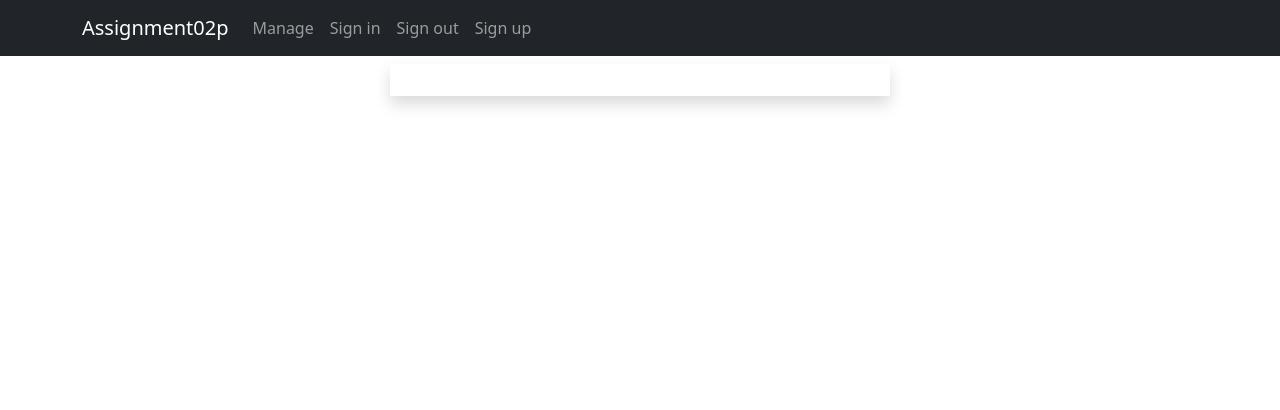
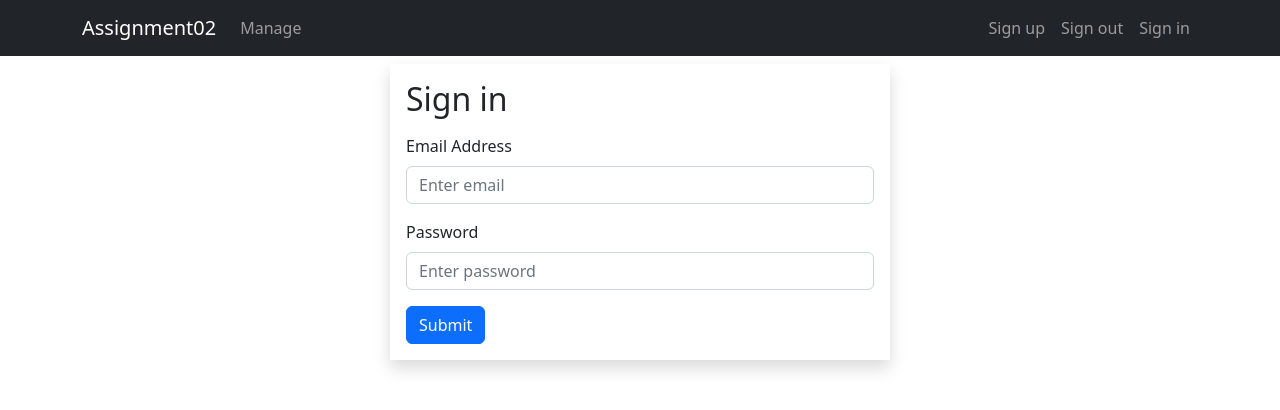
Before and after one commit to bitwiserob/101014890_comp3123_assignment2_reactjs, a React (Create React App) app: page / in a window 1280 px wide. Shown: the top 410 px of the page. Built offline with nearby package versions, Linux system fonts and the light colour scheme.

Commit message:
Add sign in form

```diff
--- /dev/null
+++ b/src/components/forms/signin.js
@@ -0,0 +1,22 @@
+import Button from 'react-bootstrap/Button';
+import Form from 'react-bootstrap/Form';
+const SignInForm = ()=>{
+    return<>
+        <Form>
+            <Form.Label><h2>Sign in</h2></Form.Label>
+            <Form.Group className={"mb-3"}>
+                <Form.Label>Email Address</Form.Label>
+                <Form.Control type="email" placeholder="Enter email" className={"mb-3"}></Form.Control>
+            </Form.Group>
+            <Form.Group className={"mb-3"}>
+                <Form.Label>Password</Form.Label>
+                <Form.Control type="password" placeholder="Enter password" className={"mb-3"}></Form.Control>
+            </Form.Group>
+            <Button variant="primary" type="submit">
+                Submit
+            </Button>
+        </Form>
+    </>
+}
+
+export default SignInForm;
--- a/src/components/navbar/navbar.js
+++ b/src/components/navbar/navbar.js
@@ -7,15 +7,16 @@ const NavbarMain = () =>{
     return (
         <Navbar bg="dark"  variant={"dark"} expand="lg">
             <Container>
-                <Navbar.Brand href="#home">Assignment02p</Navbar.Brand>
+                <Navbar.Brand href="#home">Assignment02</Navbar.Brand>
                 <Navbar.Toggle aria-controls="basic-navbar-nav" />
                 <Navbar.Collapse id="basic-navbar-nav">
                     <Nav className="me-auto">
                         <Nav.Link href="/view">Manage</Nav.Link>
-                        <Nav.Link href="/">Sign in</Nav.Link>
+                    </Nav>
+                    <Nav>
+                        <Nav.Link href="/signup">Sign up</Nav.Link>
                         <Nav.Link href="/signout">Sign out</Nav.Link>
-                        <Nav.Link href="/signup">Sign up</Nav.Link>
-
+                        <Nav.Link href="/" className={"justify-content-end"}>Sign in</Nav.Link>
 
                     </Nav>
                 </Navbar.Collapse>
--- a/src/components/pages/signin.js
+++ b/src/components/pages/signin.js
@@ -1,6 +1,8 @@
+import SignInForm from "../forms/signin";
+
 const SignIn = () =>{
     return <>
-
+        <SignInForm></SignInForm>
     </>;
 }
 
```
